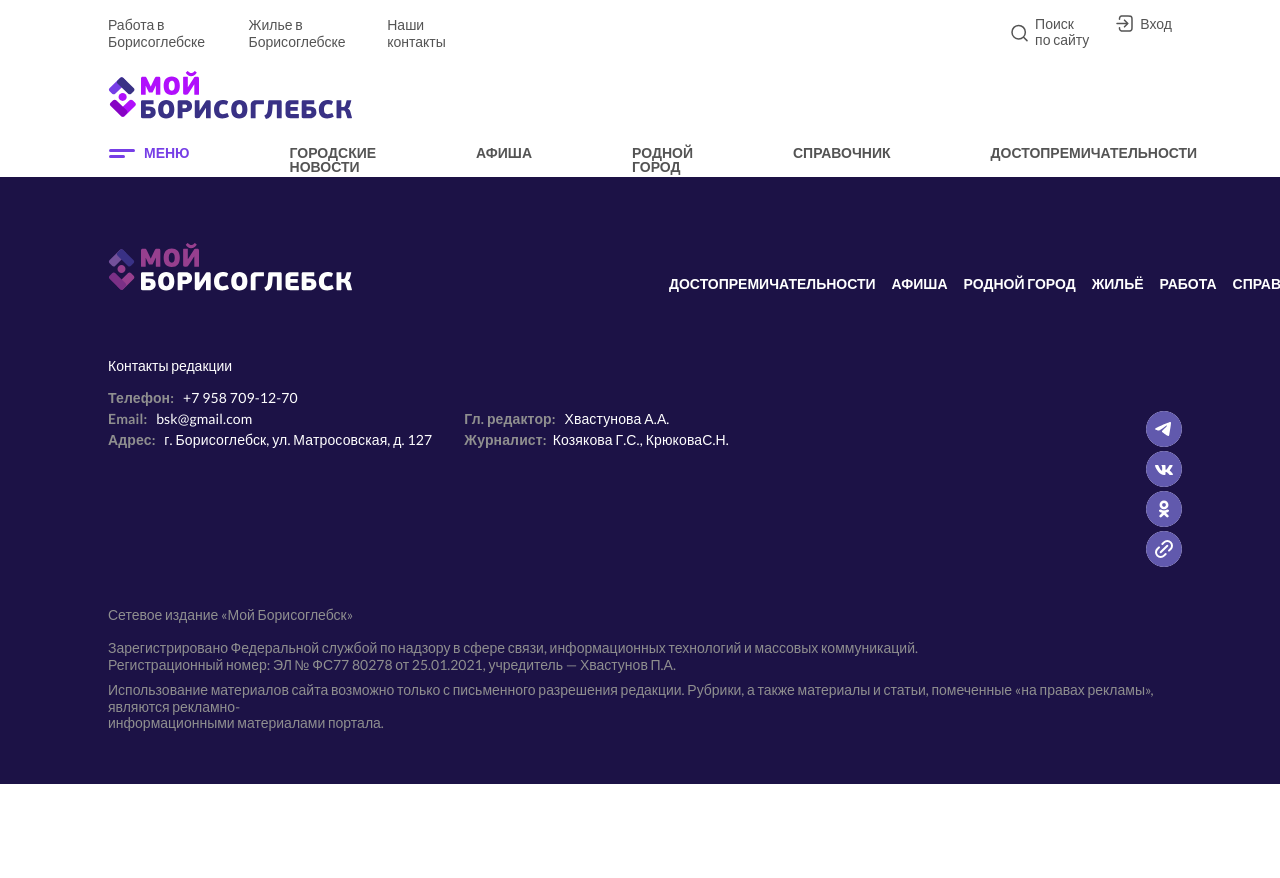
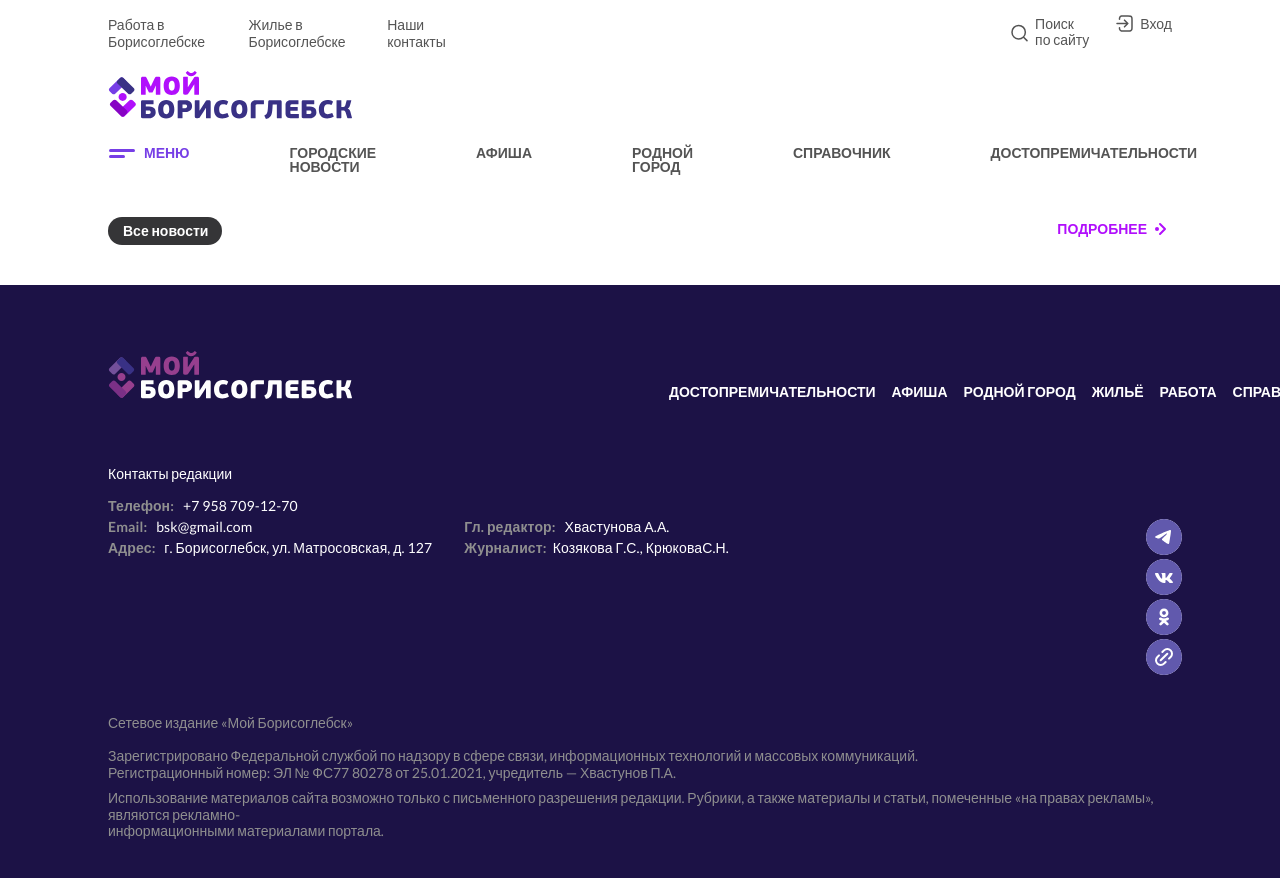
Before and after one commit to sky-trash/my_city, a Vue app: page / in a window 1280 px wide. Shown: the top 878 px of the page. Before the commit the page ends 800 px from the top, so only its background shows below. Built offline with nearby package versions, Linux system fonts and the light colour scheme.

Commit message:
home navbar

```diff
--- a/src/components/home/home.scss
+++ b/src/components/home/home.scss
@@ -0,0 +1,44 @@
+.main {
+  padding: 40px 0;
+
+  &__news {
+
+    &__navbar {
+      display: flex;
+      justify-content: space-between;
+
+      &__all {
+        border-radius: 35px;
+        padding: 5px 15px;
+        width: 114px;
+        height: 28px;
+        background: var(--button-black);
+
+        h1 {
+          font-family: var(--font-family);
+          font-weight: 600;
+          font-size: 14px;
+          text-align: center;
+          color: var(--text-white);
+
+          width: max-content;
+        }
+      }
+      &__more {
+
+        a {
+          display: flex;
+        }
+        h1 {
+          font-family: var(--font-family);
+          font-weight: 600;
+          font-size: 14px;
+          text-transform: uppercase;
+          color: var(--text-accent);
+
+          padding: 3.5px 1px;
+        }
+      }
+    }
+  }
+}
--- a/src/components/home/home.vue
+++ b/src/components/home/home.vue
@@ -1,7 +1,26 @@
 <script setup>
 </script>
 <template>
+  <main class="main">
+    <article class="main__news">
+      <div class="main__news__navbar">
+        <div class="main__news__navbar__all">
+          <h1>Все новости</h1>
+        </div>
+        <div class="main__news__navbar__more">
+          <a href="/News">
+            <h1>Подробнее</h1>
+            <img src="../../../public/home/right.svg" alt="">
+          </a>
+        </div>
+      </div>
+      <div class="main__news__content">
+        <div>
 
+        </div>
+      </div>
+    </article>
+  </main>
 </template>
 <style scoped>
   @import "./home.scss";
```
Also changed, not shown: public/home/right.svg (added).
